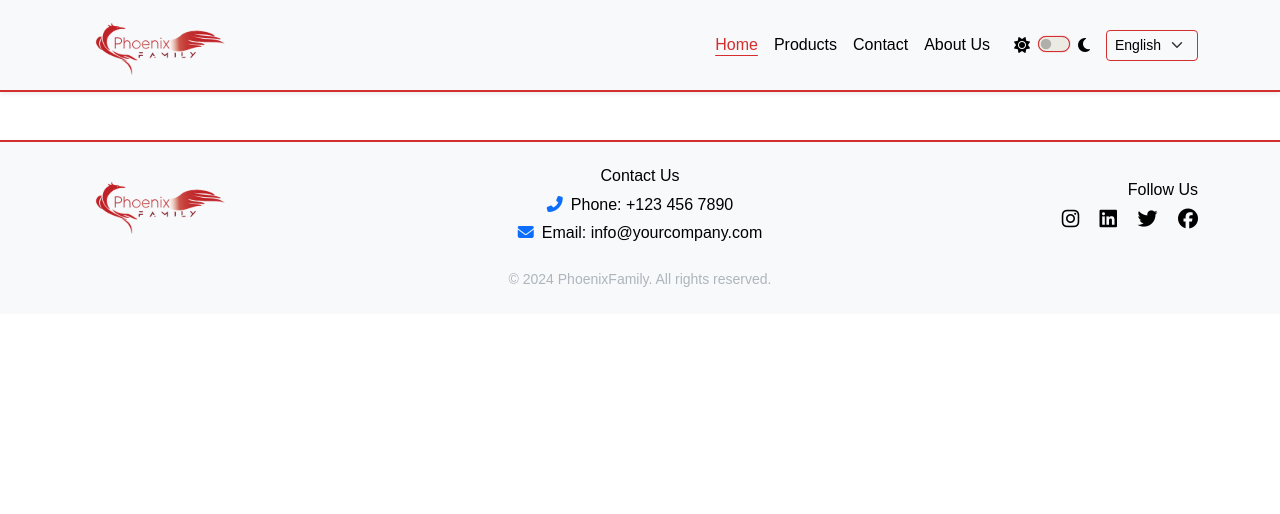
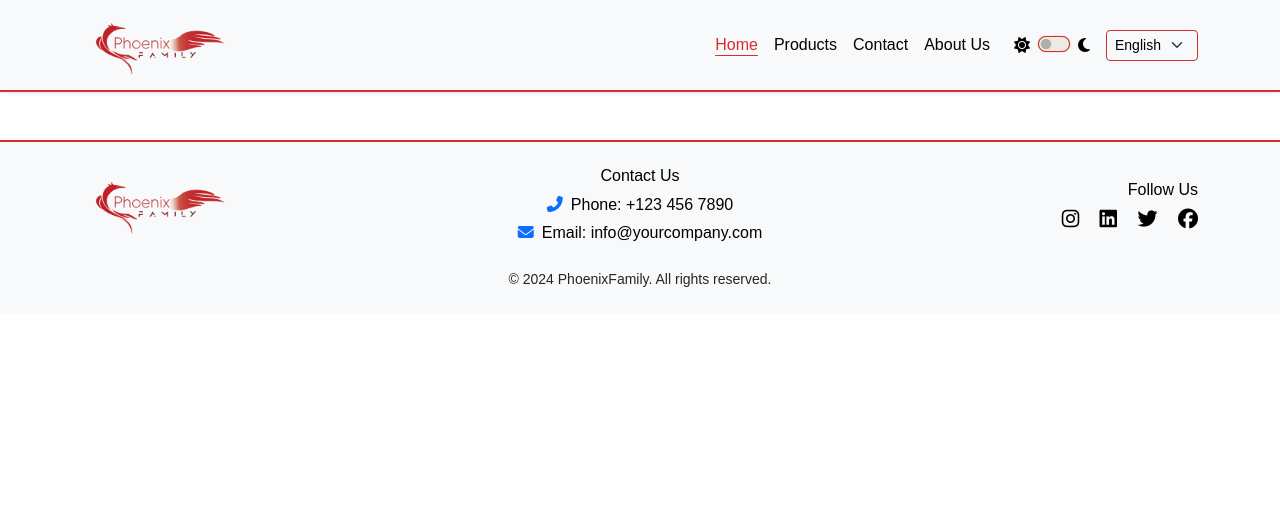
Before and after one commit to phoenixfamily-co/PhoenixFamily, a Django app: page /en/ in a window 1280 px wide. Shown: the top 514 px of the page. Run offline with Django 4.2, Linux system fonts and the light colour scheme; some libraries are stand-ins or nearby versions.

Commit message:
req added

```diff
--- a/templates/home.html
+++ b/templates/home.html
@@ -24,7 +24,7 @@
             --primary-dark: #333;
             --toggle-bg-light: var(--primary-light);
             --toggle-bg-dark: #444;
-            --text-color-muted:#adb5bd ; /* رنگ خاکستری مشابه text-muted */
+            --text-color-muted: #262626; /* رنگ خاکستری مشابه text-muted */
         }
 
         body.dark-mode {
@@ -37,7 +37,7 @@
             --btn-bg: #d32f2f;
             --btn-hover: #ff6659;
             --btn-text: #ffffff;
-            --text-color-muted:#6c757d; /* رنگ خاکستری روشن‌تر برای حالت دارک */
+            --text-color-muted: #e1e1e1; /* رنگ خاکستری روشن‌تر برای حالت دارک */
         }
 
         body {
```
